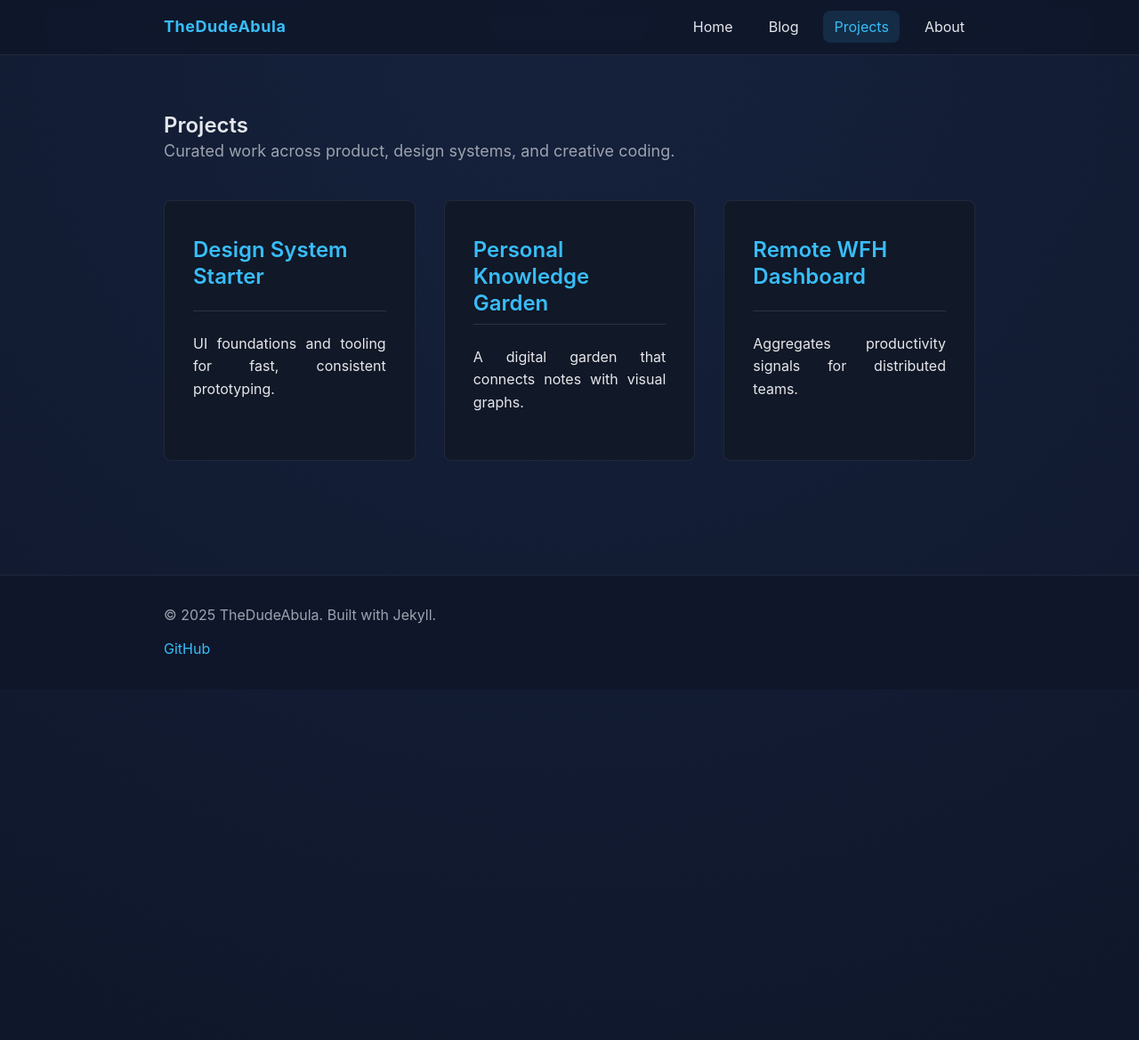
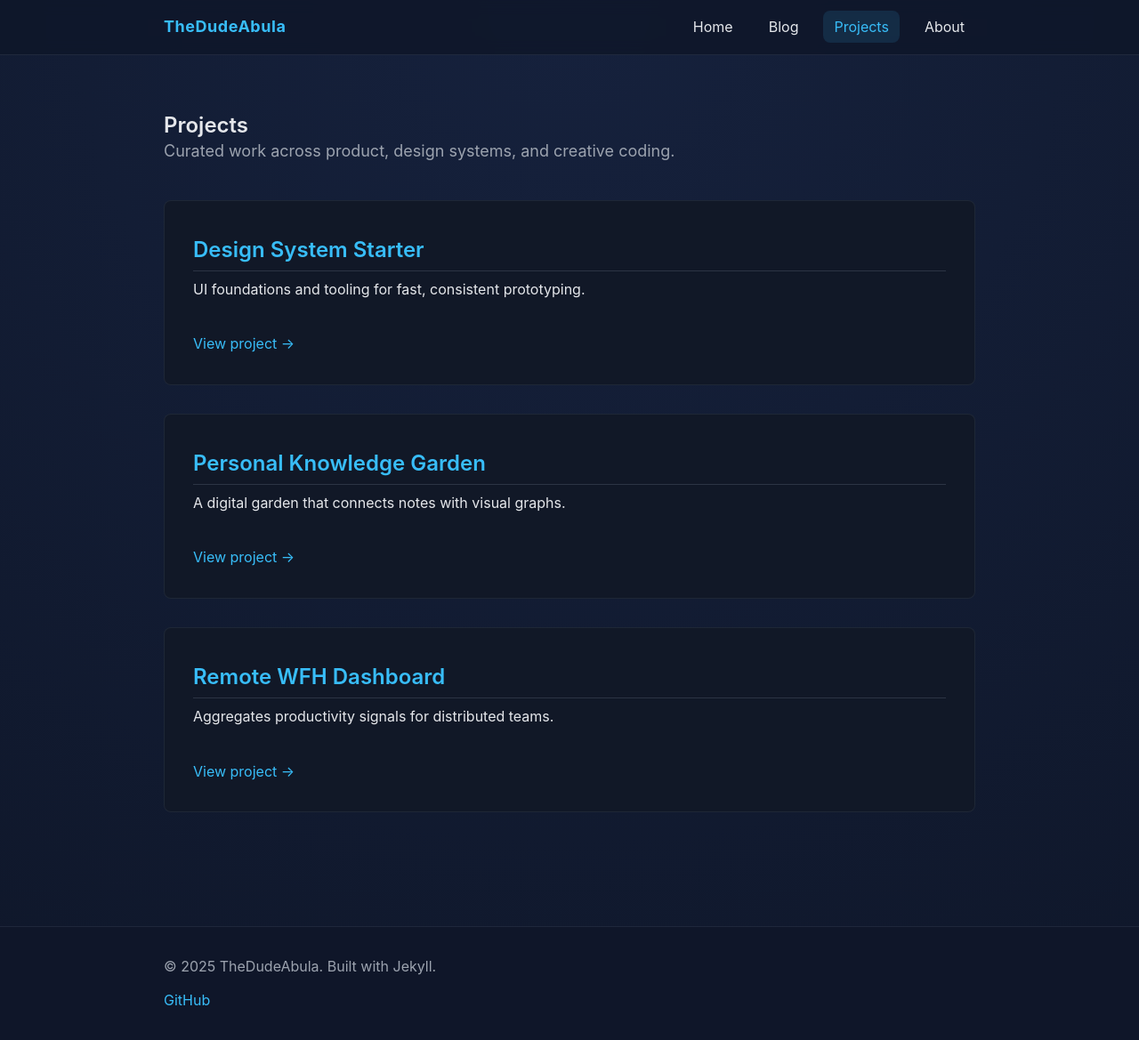
Before and after one commit to BrokeDudeAbula/the.dude.abula.github.io, a Jekyll site: the page built from pages/projects.md, in a window 1280 px wide and 1169 px high. Shown: the whole window at 89% size. Built offline with Jekyll 4.4.1, drawn with Linux system fonts in a browser that asks for light colours.

Commit message:
Update Project themes
Signed-off-by: Liyang <ly519062@alibaba-inc.com>

```diff
--- a/_sass/components/_layout.scss
+++ b/_sass/components/_layout.scss
@@ -150,14 +150,6 @@
   .post-meta {
     color: $color-text-muted;
   }
-
-  .tag {
-    background-color: rgba(56, 189, 248, 0.2);
-    color: $color-accent;
-    border-radius: 999px;
-    padding: 0.125rem 0.75rem;
-    font-size: 0.875rem;
-  }
 }
 
 .post-navigation {
@@ -190,6 +182,16 @@
   }
 }
 
+.tag {
+  background-color: rgba(56, 189, 248, 0.2);
+  color: $color-accent;
+  border-radius: 999px;
+  padding: 0.125rem 0.75rem;
+  font-size: 0.875rem;
+  display: inline-flex;
+  align-items: center;
+}
+
 @media (max-width: 720px) {
   .site-nav ul {
     flex-direction: column;
--- a/_sass/components/_projects.scss
+++ b/_sass/components/_projects.scss
@@ -1,19 +1,4 @@
-.projects-grid {
-  display: grid;
-  gap: 2rem;
-  grid-template-columns: repeat(auto-fit, minmax(280px, 1fr));
+.project-tags {
+  display: inline-flex;
+  align-items: center;
 }
-
-.project-card {
-  background: $color-surface;
-  border-radius: $border-radius-base;
-  border: 1px solid rgba(148, 163, 184, 0.12);
-  padding: 2rem;
-  display: grid;
-  gap: 1rem;
-}
-
-.project-stack {
-  color: $color-text-muted;
-  font-size: 0.875rem;
-}
--- a/pages/projects.md
+++ b/pages/projects.md
@@ -4,14 +4,18 @@
 lead: Curated work across product, design systems, and creative coding.
 permalink: /projects/
 ---
-<section class="projects-grid">
+<div class="post-list">
   {% for project in site.data.projects %}
-  <article class="project-card">
+  <article class="post-card">
     <h2><a href="{{ project.url }}" target="_blank" rel="noopener">{{ project.name }}</a></h2>
     <p>{{ project.summary }}</p>
     {% if project.stack %}
-    <p class="project-stack">Stack: {{ project.stack | join: ', ' }}</p>
+    {% assign first_tag = project.stack | first %}
+    <div class="project-tags" aria-label="Tech stack">
+      <span class="tag">{{ first_tag }}</span>
+    </div>
     {% endif %}
+    <a class="read-more" href="{{ project.url }}" target="_blank" rel="noopener">View project →</a>
   </article>
   {% endfor %}
-</section>
+</div>
```
Also changed, not shown: pages/about.md (+3 -0 lines).
